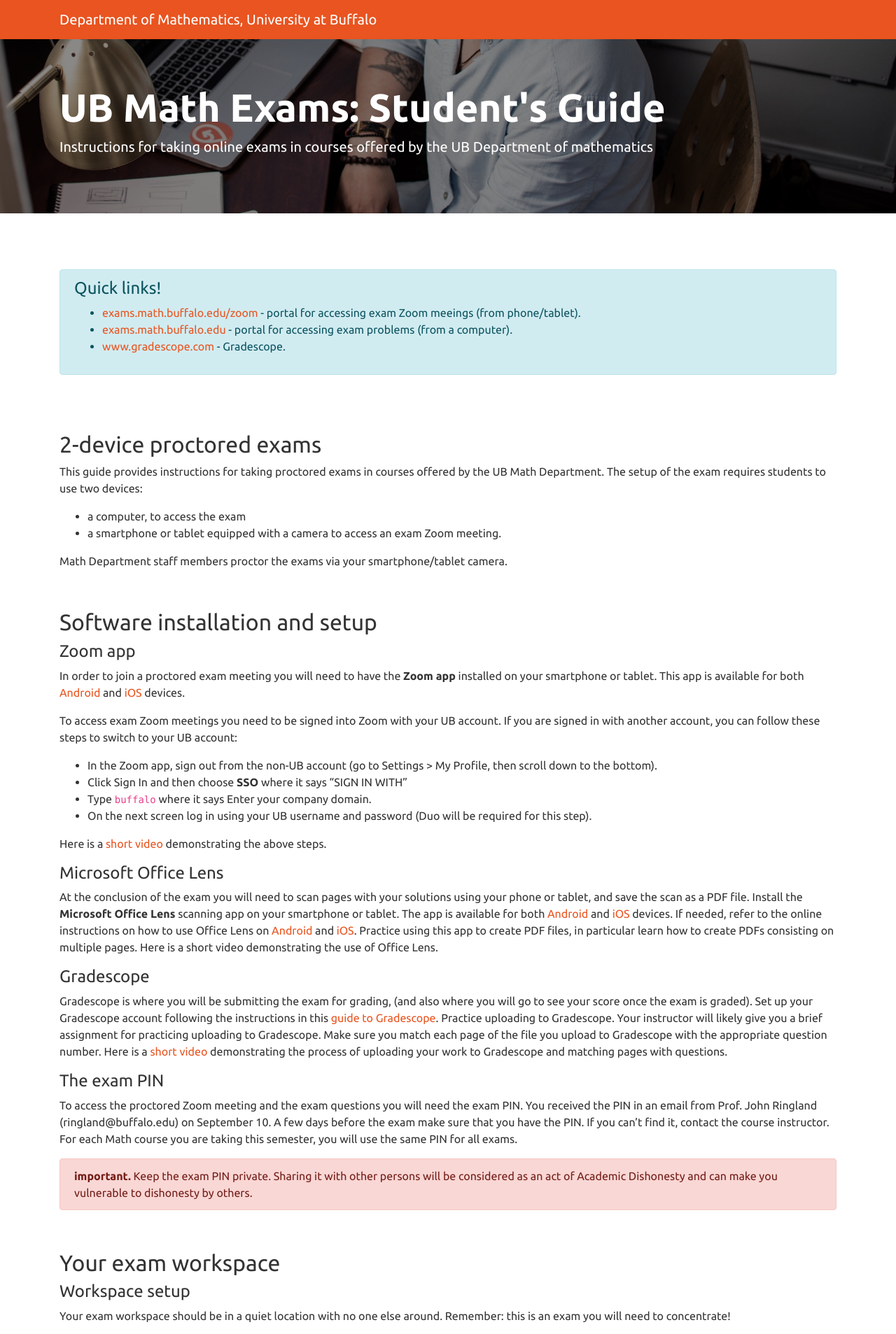
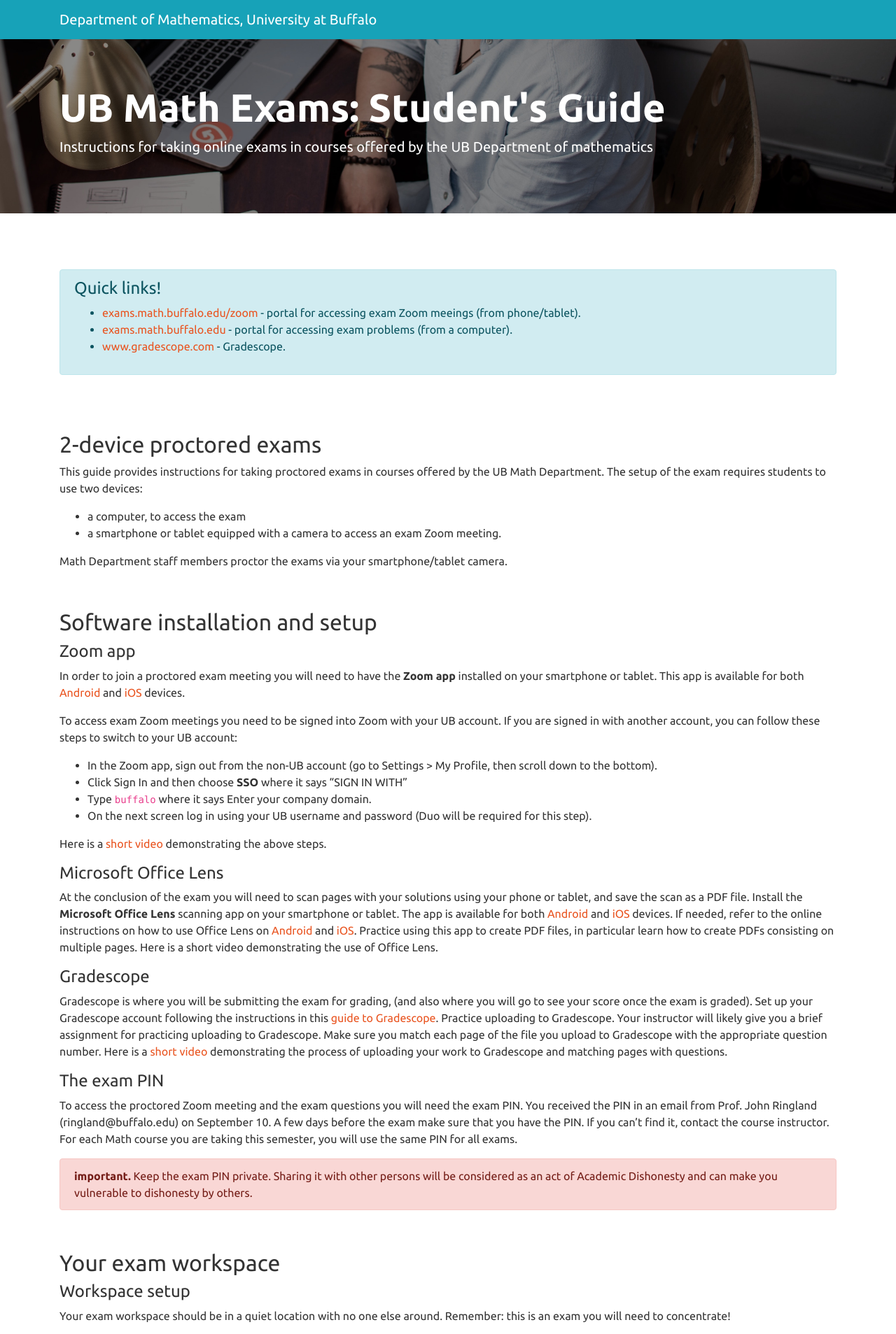
Before and after one commit to ub-math/exam_guides, a Jekyll site: the page built from docs/index.md, in a window 1280 px wide. Shown: the top 1907 px of the page at 70% size. Built offline with Jekyll 4.4.1, drawn with Linux system fonts in a browser that asks for light colours.

Commit message:
Update header.html

```diff
--- a/docs/_includes/header.html
+++ b/docs/_includes/header.html
@@ -1,4 +1,4 @@
-<nav class="navbar navbar-expand-lg navbar-dark bg-primary">
+<nav class="navbar navbar-expand-lg navbar-dark bg-info">
   <div class="container">
     <a class="navbar-brand" rel="author" href="{{ "/" | relative_url }}">{{ site.title | escape }}</a>
 
```
